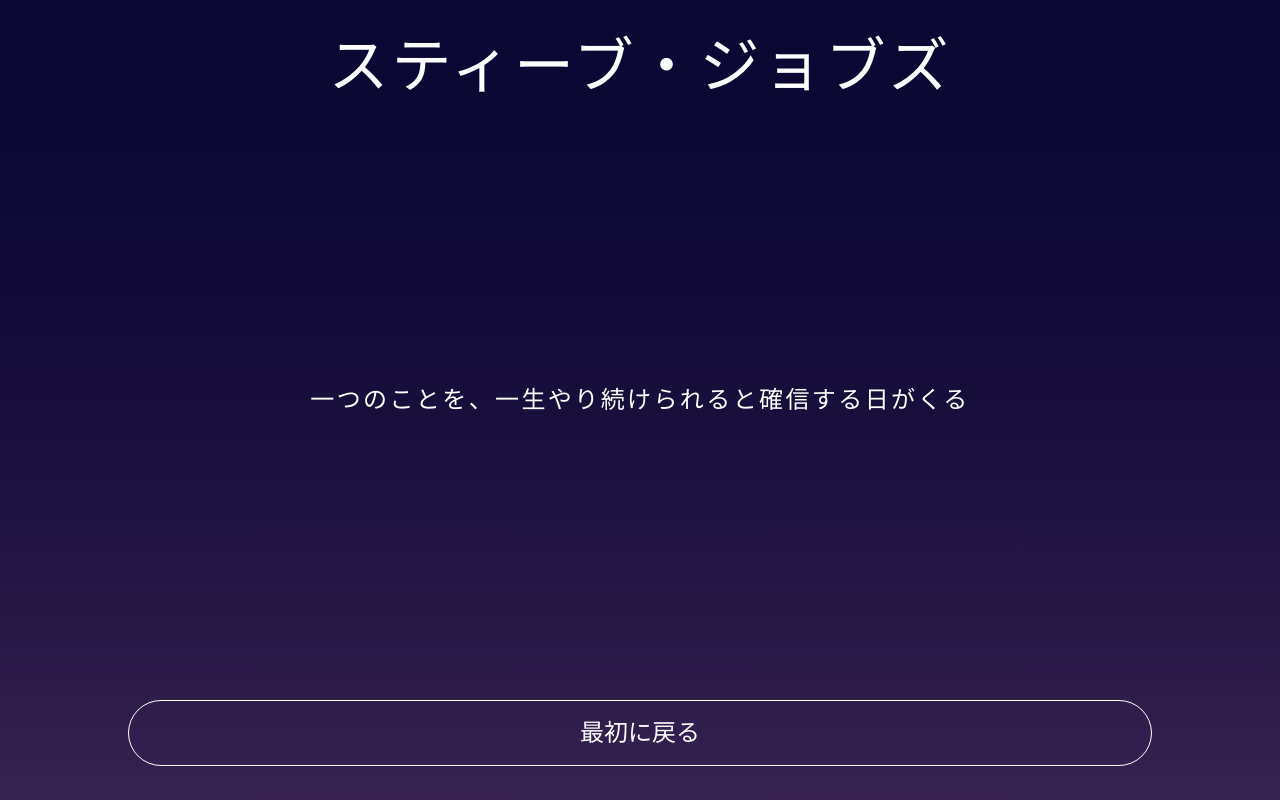
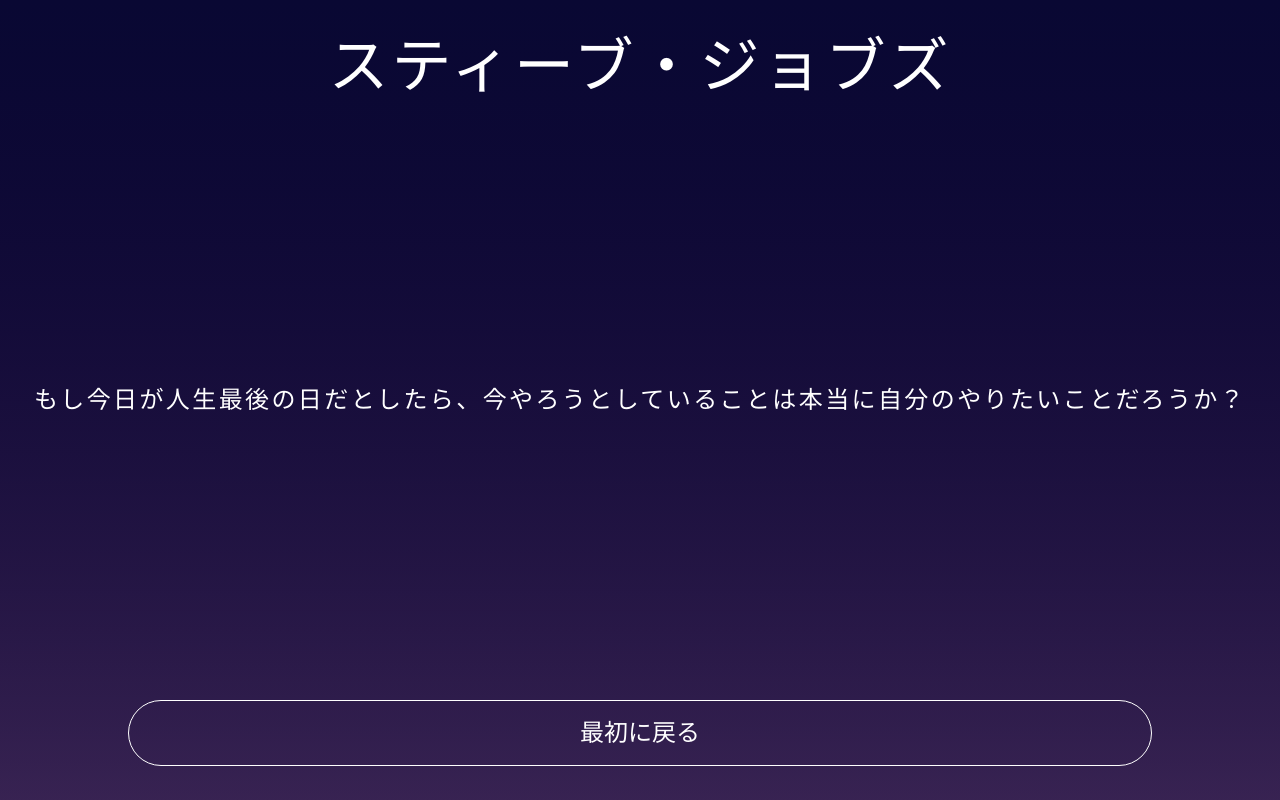
Before and after one commit to YuukiKawabata/gafam-app, a Next.js app: page /answer in a window 1280 px wide. Built offline with nearby package versions, Linux system fonts and the light colour scheme.

Commit message:
vercel にbuild出来ない

```diff
--- a/pages/answer.js
+++ b/pages/answer.js
@@ -2,19 +2,21 @@
 import { data } from "./data";
 
 export default function answer() {
-  // let i = Math.floor(Math.random() * 3);
+  const lists = data.Lists;
+  let number = Math.floor(Math.random() * 4);
+  console.log(lists[number].name);
+  console.log(lists[number].value);
 
-  const lists = data.Lists;
-  console.log(lists[0].name);
-  console.log(lists[0].value);
+  const name = lists[number].name;
+  const value = lists[number].value;
 
   return (
     <div className="h-screen w-screen justify-center items-center">
       <div className="h-1/6 text-4xl text-center tracking-wider flex justify-center items-center sm:text-6xl">
-        <h1>{lists[1].name}</h1>
+        <h1>{name}</h1>
       </div>
       <div className="h-4/6 text-center leading-10 text-lg tracking-widest flex flex-wrap justify-center items-center sm:text-2xl">
-        <p className="">{lists[1].value}</p>
+        <p className="">{value}</p>
       </div>
 
       <Link href="/">
--- a/pages/data.js
+++ b/pages/data.js
@@ -20,7 +20,7 @@
     },
     {
       name: "スティーブ・ジョブズ",
-      values: "ハングリーであれ。愚か者であれ。",
+      values: "ハングリーであれ。愚か者であれ。"
     },
   ],
 };
--- a/pages/selection.js
+++ b/pages/selection.js
@@ -26,12 +26,6 @@
         <Link href="/answer">
           <button className="selection-button block">test</button>
         </Link>
-        <Link href="/answer">
-          <button className="selection-button block">test</button>
-        </Link>
-        <Link href="/answer">
-          <button className="selection-button block">test</button>
-        </Link>
       </div>
 
       <Link href="/answer">
```
